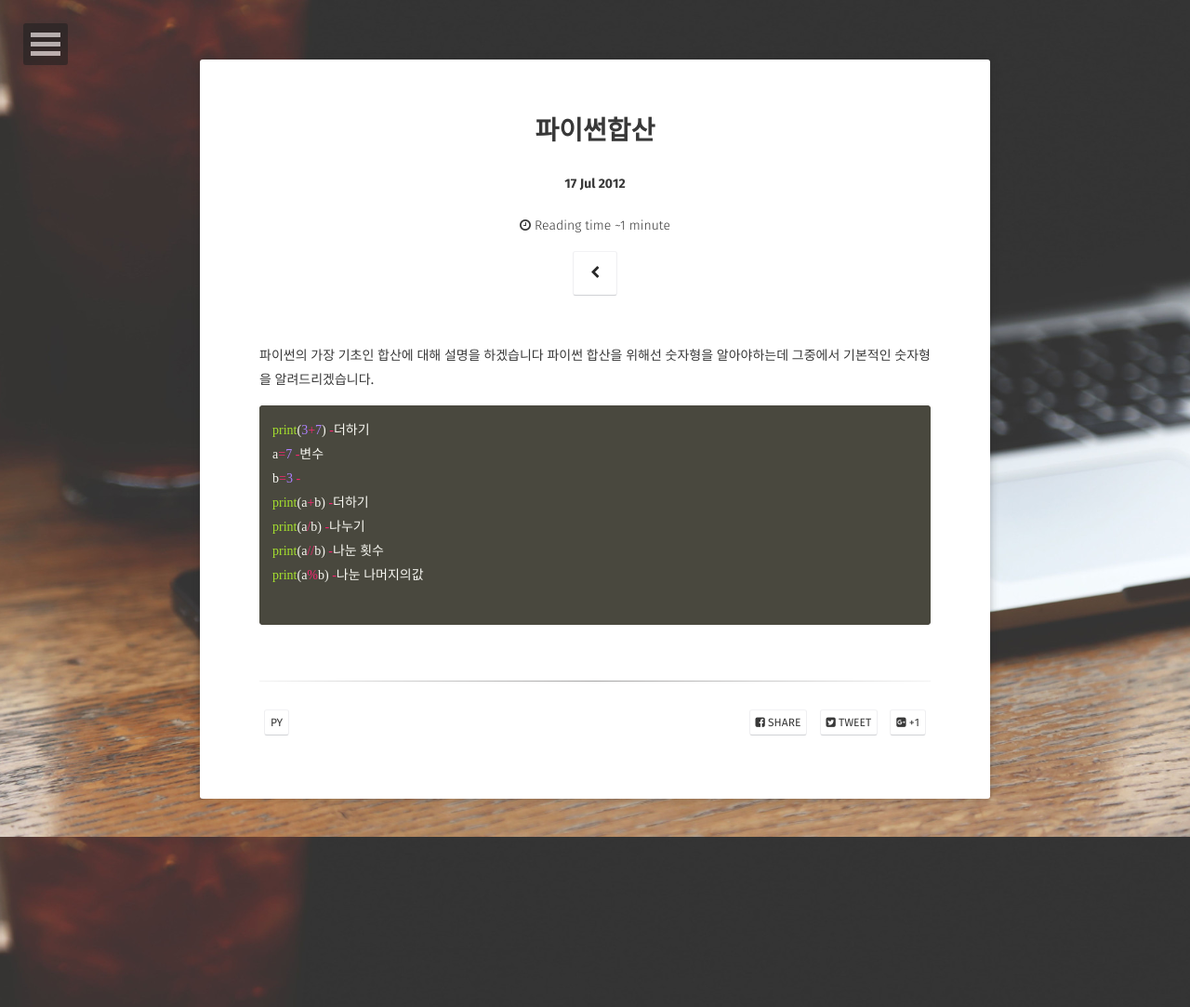
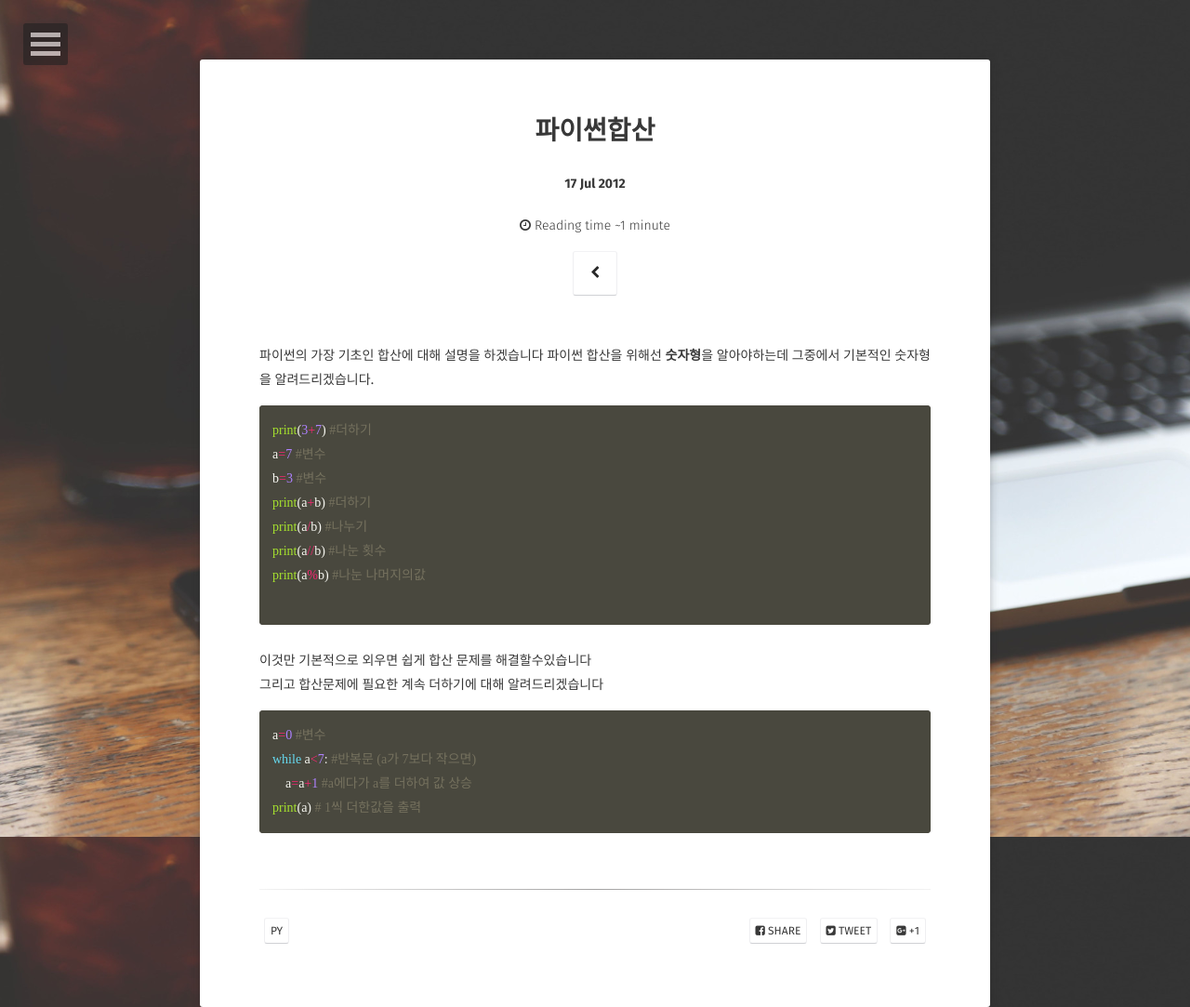
Before and after one commit to funct1onx/funct1onx.github.com, a Jekyll site: the page built from _posts/2012-05-22-readability-post.md, in a window 1280 px wide. Shown: the whole page at 93% size. Built offline with Jekyll 4.4.1, drawn with Linux system fonts in a browser that asks for light colours; some web fonts are replaced.

Commit message:
Update 2012-05-22-readability-post.md

````diff
--- a/_posts/2012-05-22-readability-post.md
+++ b/_posts/2012-05-22-readability-post.md
@@ -7,16 +7,26 @@ tags: [py]
 comments: false
 ---
 
-파이썬의 가장 기초인 합산에 대해 설명을 하겠습니다 파이썬 합산을 위해선 숫자형을 알아야하는데
-그중에서 기본적인 숫자형을 알려드리겠습니다.
+파이썬의 가장 기초인 합산에 대해 설명을 하겠습니다 파이썬 합산을 위해선 **숫자형**을
+알아야하는데 그중에서 기본적인 숫자형을 알려드리겠습니다.
 
 ```py
-print(3+7) -더하기
-a=7 -변수
-b=3 -
-print(a+b) -더하기
-print(a/b) -나누기
-print(a//b) -나눈 횟수
-print(a%b) -나눈 나머지의값
+print(3+7) #더하기
+a=7 #변수
+b=3 #변수
+print(a+b) #더하기
+print(a/b) #나누기
+print(a//b) #나눈 횟수
+print(a%b) #나눈 나머지의값
 
 ```
+
+이것만 기본적으로 외우면 쉽게 합산 문제를 해결할수있습니다
+그리고 합산문제에 필요한 계속 더하기에 대해 알려드리겠습니다
+
+```py
+a=0 #변수
+while a<7: #반복문 (a가 7보다 작으면)
+    a=a+1 #a에다가 a를 더하여 값 상승
+print(a) # 1씩 더한값을 출력
+```
````
